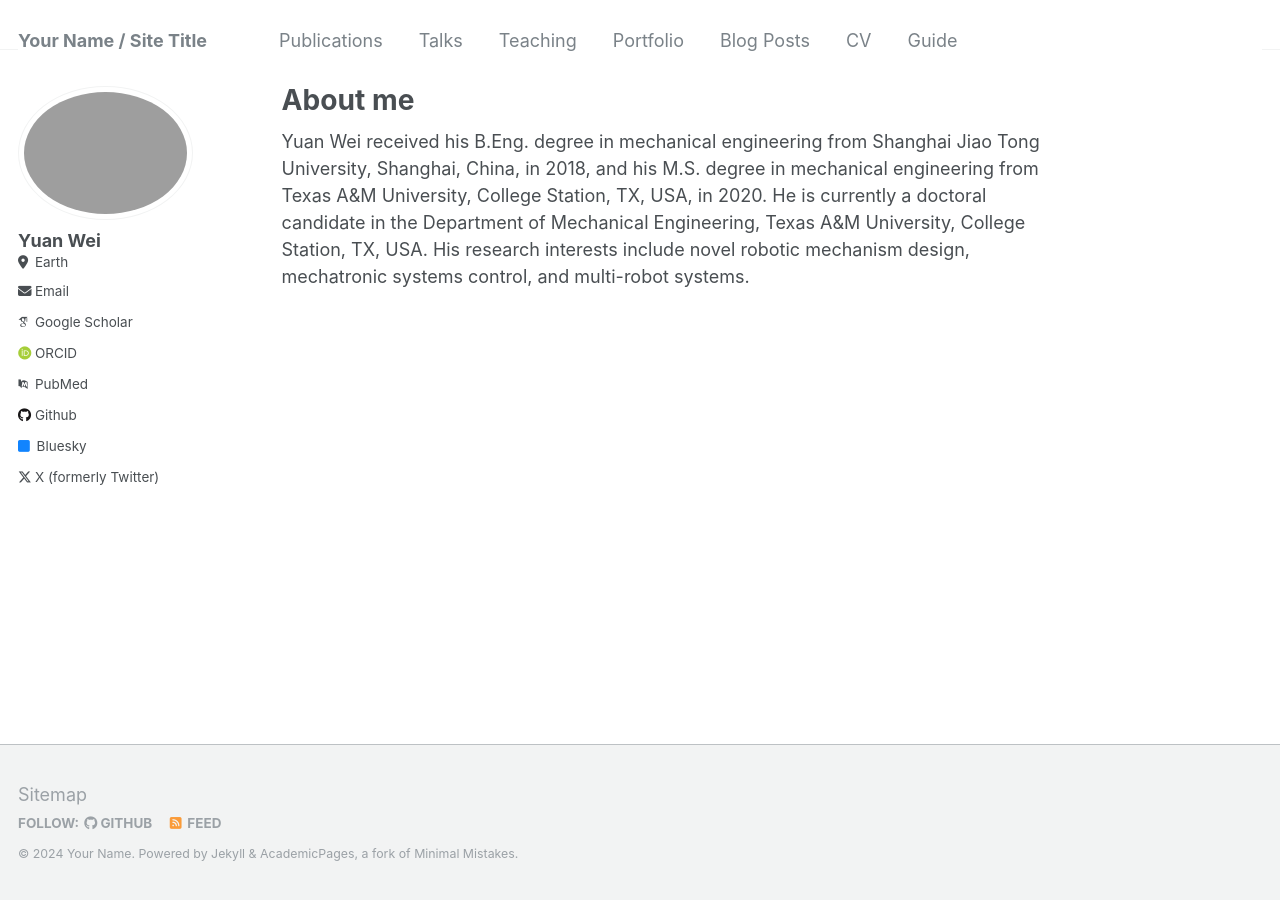
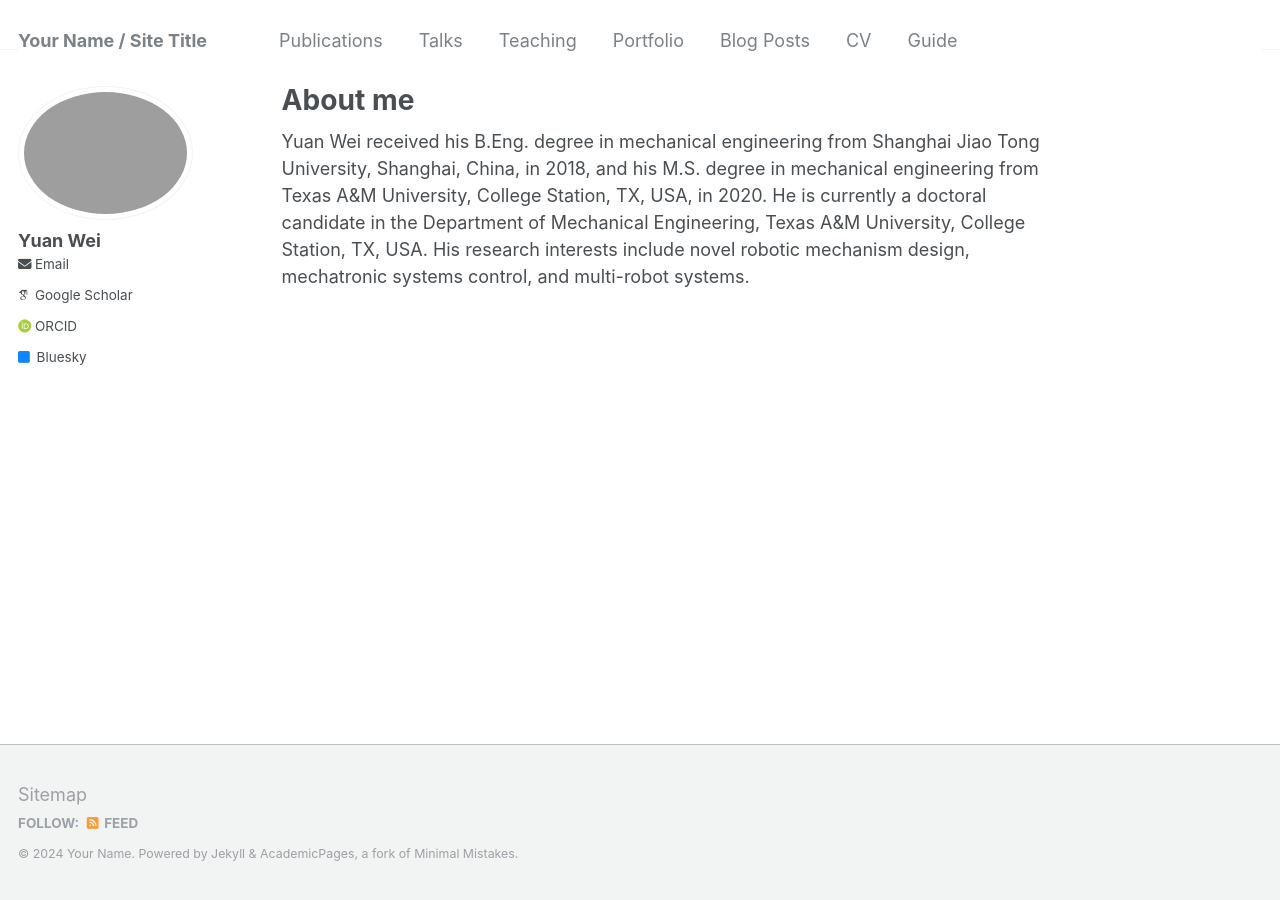
Before and after one commit to JET00wy/YuanWeiWebPage, a Jekyll site: the page built from _pages/about.md, in a window 1280 px wide. Built offline with Jekyll 4.4.1, drawn with Linux system fonts in a browser that asks for light colours; some web fonts are replaced.

Commit message:
Update _config.yml

```diff
--- a/_config.yml
+++ b/_config.yml
@@ -24,8 +24,8 @@ author:
   avatar           : "/images/headshot.png"
   name             : "Yuan Wei"
   pronouns         : # example: "she/her"
-  bio              : #"Short biography for the left-hand sidebar"
-  location         : "Earth"
+  bio              : # "Short biography for the left-hand sidebar"
+  location         : # "Earth"
   employer         : # "TAMU"
   uri              : # URL
   email            : "weiyuan1996@tamu.edu"
@@ -35,14 +35,14 @@ author:
   googlescholar    : "https://scholar.google.com/citations?user=gUydaJwAAAAJ"
   impactstory      : # URL
   orcid            : "https://orcid.org/0000-0001-8146-8235"
-  pubmed           : "https://www.ncbi.nlm.nih.gov/pubmed/?term=john+snow"
+  pubmed           : # "https://www.ncbi.nlm.nih.gov/pubmed/?term=john+snow"
   researchgate     : # URL
 
   # Repositories and software development
   bitbucket        : # Username - Update with your username on the site
   codepen          : # Username
   dribbble         : # Username
-  github           : "academicpages"
+  github           : # "academicpages"
   kaggle           : # Username
   stackoverflow    : # User number or user number and name (i.e., use "1" or "1/jeff-atwood")
 
@@ -64,7 +64,7 @@ author:
   steam            : # Username
   telegram         : # URL
   tumblr           : # Username
-  twitter          : "UniofOxford"  # Replace this with your X / Twitter handle
+  twitter          : # "UniofOxford"  # Replace this with your X / Twitter handle
   vine             : # Username
   weibo            : # Username
   wikipedia        : # Username
```
